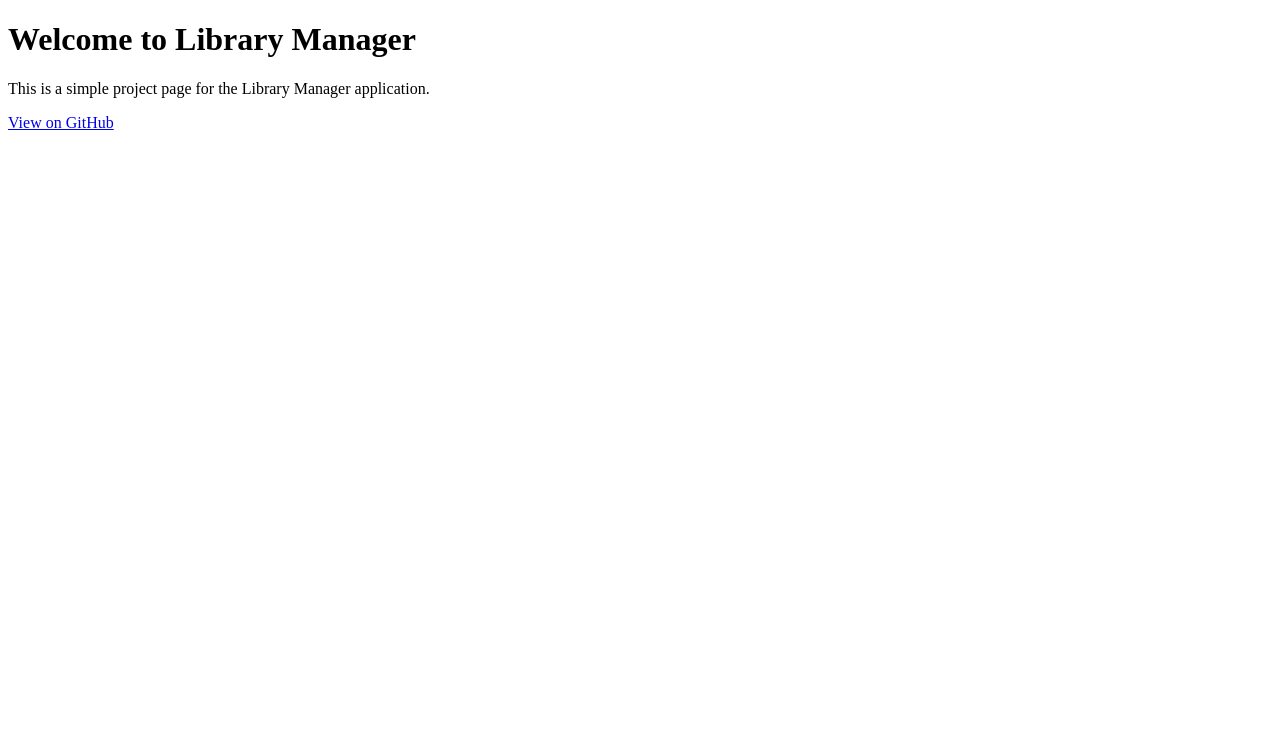
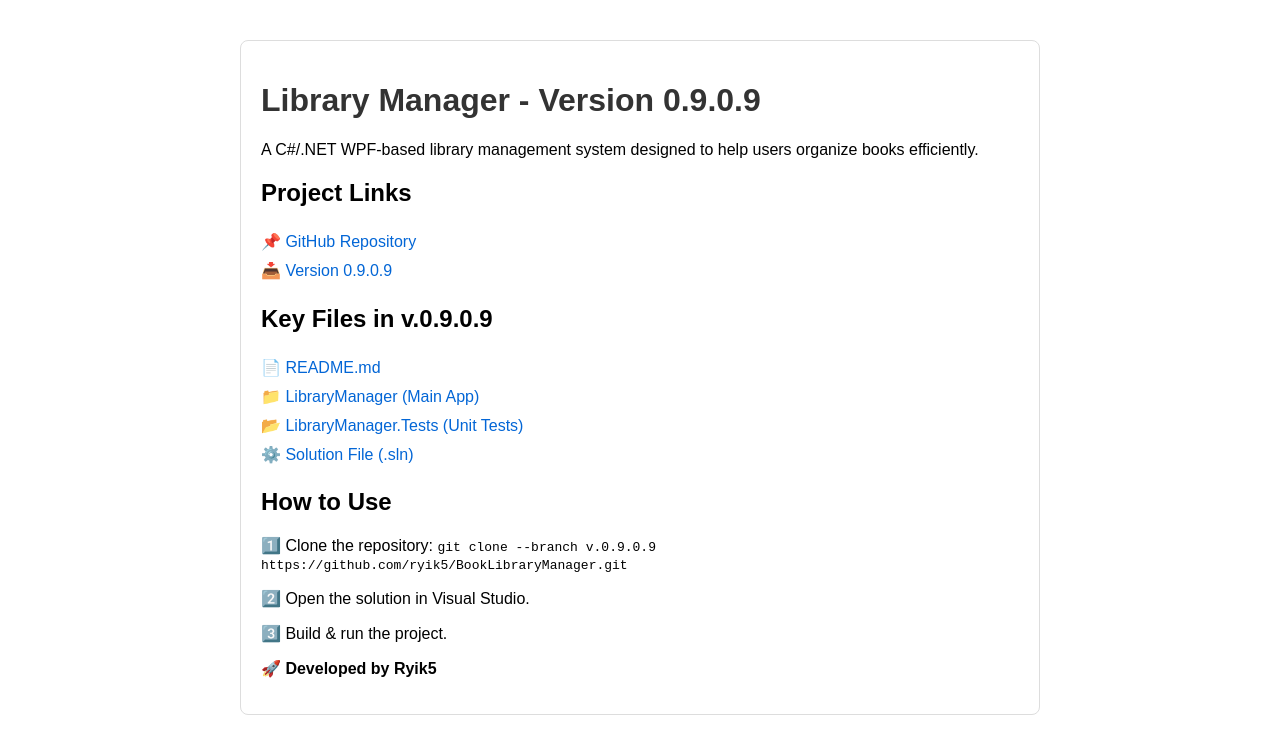
Before and after one commit to ryik5/BookLibraryManager, a plain HTML site: page doc/index.html in a window 1280 px wide. Drawn offline with Linux system fonts and the light colour scheme.

Commit message:
Update index.html

```diff
--- a/doc/index.html
+++ b/doc/index.html
@@ -3,11 +3,45 @@
 <head>
     <meta charset="UTF-8">
     <meta name="viewport" content="width=device-width, initial-scale=1.0">
-    <title>Library Manager</title>
+    <title>Library Manager v.0.9.0.9</title>
+    <style>
+        body { font-family: Arial, sans-serif; max-width: 800px; margin: 20px auto; padding: 20px; }
+        h1 { color: #333; }
+        a { color: #0366d6; text-decoration: none; }
+        ul { list-style-type: none; padding: 0; }
+        li { padding: 5px 0; }
+        .container { border: 1px solid #ddd; padding: 20px; border-radius: 8px; }
+    </style>
 </head>
 <body>
-    <h1>Welcome to Library Manager</h1>
-    <p>This is a simple project page for the Library Manager application.</p>
-    <a href="https://github.com/ryik5/BookLibraryManager">View on GitHub</a>
+
+    <div class="container">
+        <h1>Library Manager - Version 0.9.0.9</h1>
+        <p>A C#/.NET WPF-based library management system designed to help users organize books efficiently.</p>
+
+        <h2>Project Links</h2>
+        <ul>
+            <li>📌 <a href="https://github.com/ryik5/BookLibraryManager" target="_blank">GitHub Repository</a></li>
+            <li>📥 <a href="https://github.com/ryik5/BookLibraryManager/tree/v.0.9.0.9" target="_blank">Version 0.9.0.9</a></li>
+        </ul>
+
+        <h2>Key Files in v.0.9.0.9</h2>
+        <ul>
+            <li>📄 <a href="https://github.com/ryik5/BookLibraryManager/blob/v.0.9.0.9/README.md" target="_blank">README.md</a></li>
+            <li>📁 <a href="https://github.com/ryik5/BookLibraryManager/tree/v.0.9.0.9/LibraryManager" target="_blank">LibraryManager (Main App)</a></li>
+            <li>📂 <a href="https://github.com/ryik5/BookLibraryManager/tree/v.0.9.0.9/LibraryManager.Tests" target="_blank">LibraryManager.Tests (Unit Tests)</a></li>
+            <li>⚙️ <a href="https://github.com/ryik5/BookLibraryManager/blob/v.0.9.0.9/LibraryManager.sln" target="_blank">Solution File (.sln)</a></li>
+        </ul>
+
+        <h2>How to Use</h2>
+        <p>1️⃣ Clone the repository:
+            <code>git clone --branch v.0.9.0.9 https://github.com/ryik5/BookLibraryManager.git</code>
+        </p>
+        <p>2️⃣ Open the solution in Visual Studio.</p>
+        <p>3️⃣ Build & run the project.</p>
+
+        <p><strong>🚀 Developed by Ryik5</strong></p>
+    </div>
+
 </body>
 </html>
```
